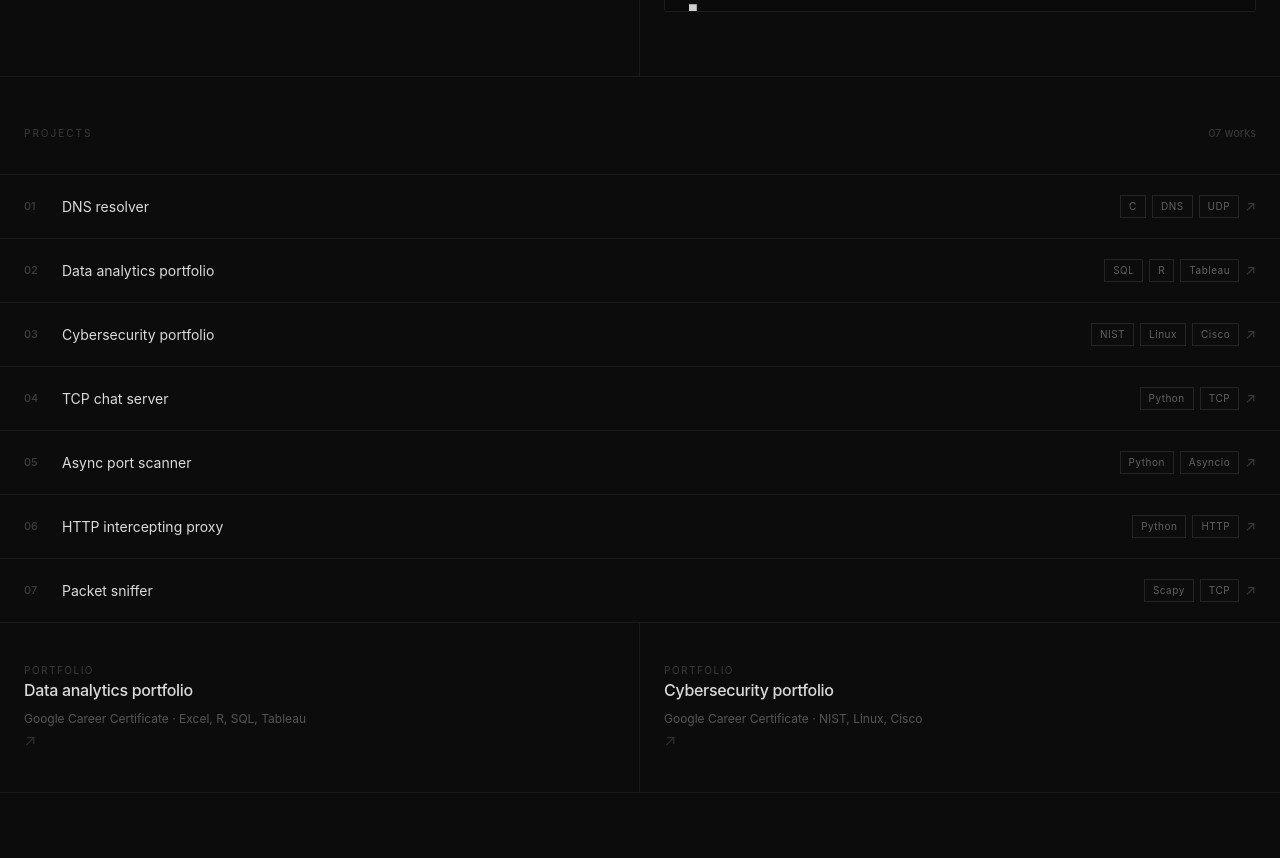
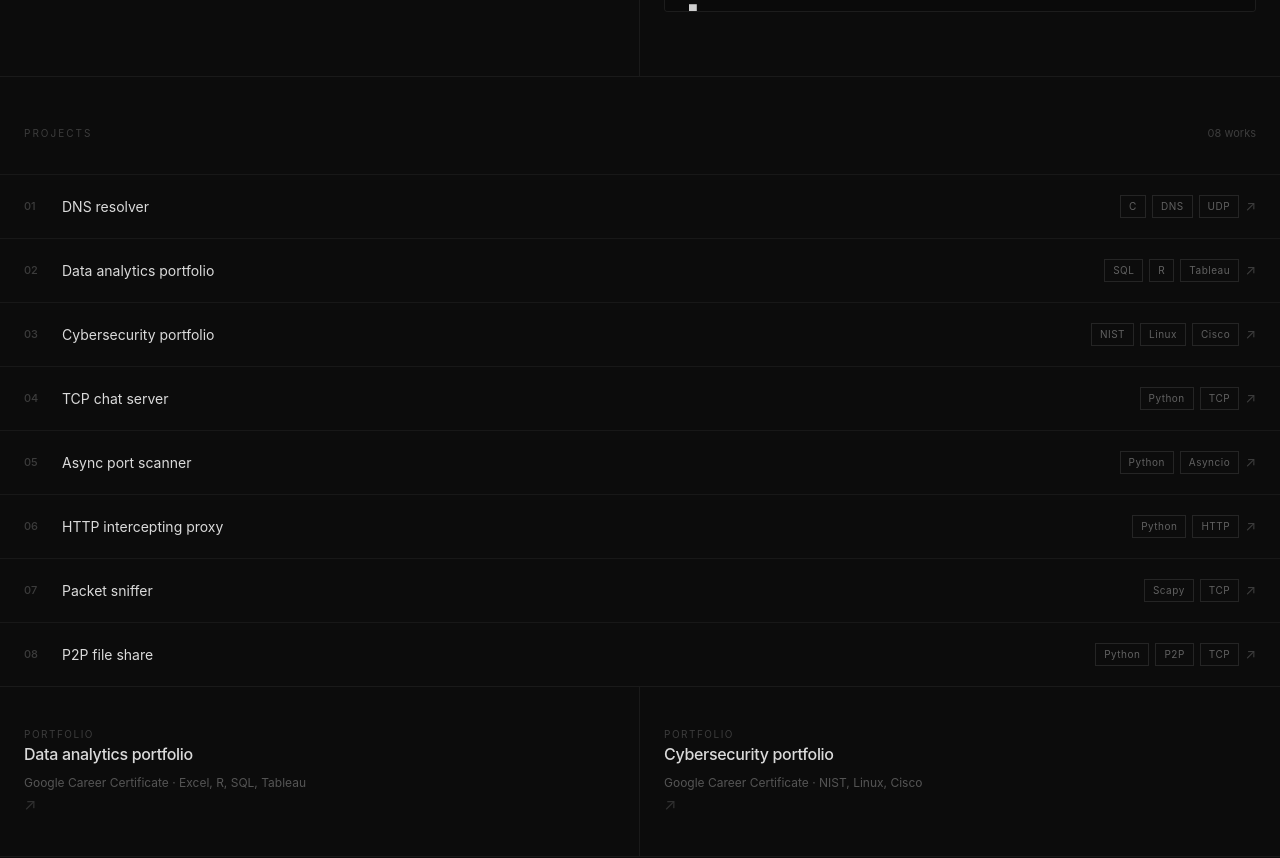
Before and after one commit to nithikapidikiti-collab/portfolio, a Next.js app: page / in a window 1280 px wide. Shown: the part 1160-2018 px from the top of the page. Built offline with nearby package versions, Linux system fonts and the light colour scheme.

Commit message:
Add p2p-fileshare project to portfolio

```diff
--- a/app/page.tsx
+++ b/app/page.tsx
@@ -209,6 +209,7 @@ export default function Home() {
     { title: "Async port scanner", desc: "Concurrent port scanner scanning 1024 ports with asyncio.", tags: ["Python", "Asyncio"], url: "https://github.com/nithikapidikiti-collab/port-scanner", num: "05" },
     { title: "HTTP intercepting proxy", desc: "Intercepts and logs live HTTP traffic in real time.", tags: ["Python", "HTTP"], url: "https://github.com/nithikapidikiti-collab/http-proxy", num: "06" },
     { title: "Packet sniffer", desc: "Live network capture detecting real IoT and GitHub traffic.", tags: ["Scapy", "TCP"], url: "https://github.com/nithikapidikiti-collab/packet-sniffer", num: "07" },
+    { title: "P2P file share", desc: "BitTorrent-style peer-to-peer file transfers over raw sockets.", tags: ["Python", "P2P", "TCP"], url: "https://github.com/nithikapidikiti-collab/p2p-fileshare", num: "08" },
   ];
 
   const certs = [
@@ -283,7 +284,7 @@ export default function Home() {
         <section id="projects" style={{ borderTop: "1px solid rgba(255,255,255,0.06)" }}>
           <div style={{ padding: "3rem 1.5rem 2rem", display: "flex", justifyContent: "space-between", alignItems: "baseline" }}>
             <p style={{ fontSize: "10px", letterSpacing: "0.2em", color: "rgba(255,255,255,0.2)" }}>PROJECTS</p>
-            <p style={{ fontSize: "11px", color: "rgba(255,255,255,0.2)" }}>07 works</p>          </div>
+            <p style={{ fontSize: "11px", color: "rgba(255,255,255,0.2)" }}>08 works</p>          </div>
           {projects.map(p => (
             <a key={p.title} href={p.url} target="_blank" style={{ display: "flex", flexWrap: "wrap", gap: "8px", alignItems: "center", padding: "1.25rem 1.5rem", borderTop: "1px solid rgba(255,255,255,0.05)", textDecoration: "none", transition: "background 0.2s" }}
               onMouseEnter={e => e.currentTarget.style.background = "rgba(255,255,255,0.02)"}
```
